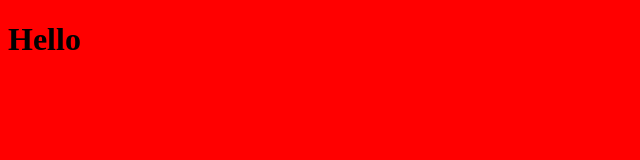
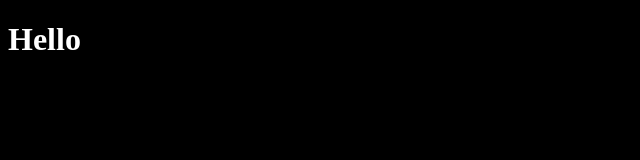
Before and after one commit to babanelz/demo, a plain HTML site: page index.html in a window 1280 px wide. Shown: the whole page, without its empty margins (0-640 px from the left). Drawn offline with Linux system fonts and the light colour scheme.

Commit message:
Update index.html

```diff
--- a/index.html
+++ b/index.html
@@ -6,7 +6,8 @@
     <title>Document</title>
     <style>
         body{
-            background-color: red;
+            background-color: black;
+            color : white;
         }
     </style>
 </head>
```
